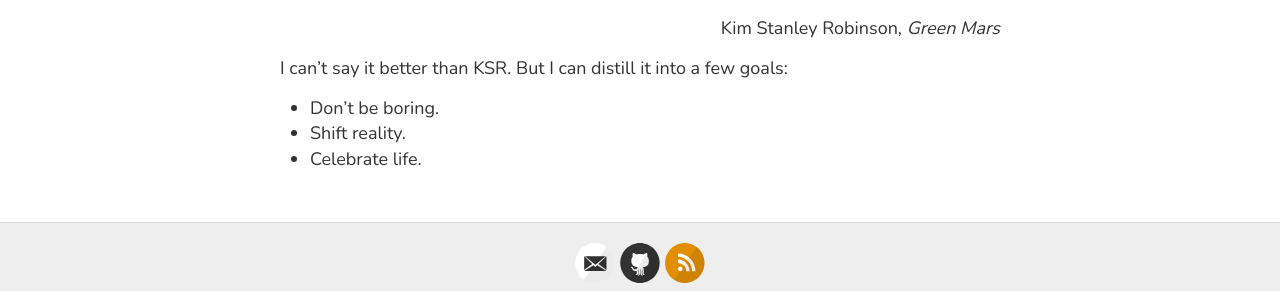
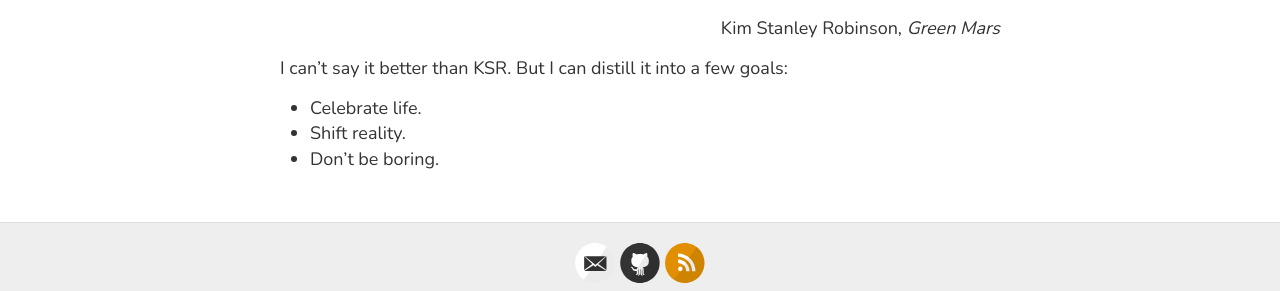
Before and after one commit to heptarch/heptarch.github.io, a Jekyll site: the page built from about.md, in a window 1280 px wide. Shown: the part 592-883 px from the top of the page. Built offline with Jekyll 4.4.1, drawn with Linux system fonts in a browser that asks for light colours.

```diff
--- a/about.md
+++ b/about.md
@@ -28,6 +28,6 @@ this world is to do everything we can to foster it.
 
 I can't say it better than KSR. But I can distill it into a few goals:
 
+- Celebrate life.
+- Shift reality.
 - Don't be boring.
-- Shift reality.
-- Celebrate life.
```
